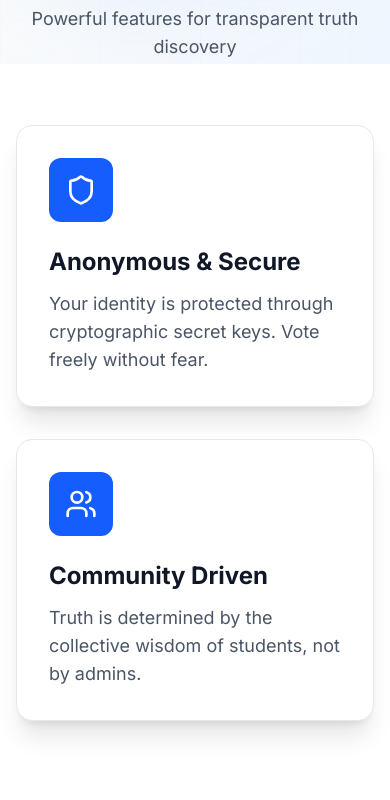
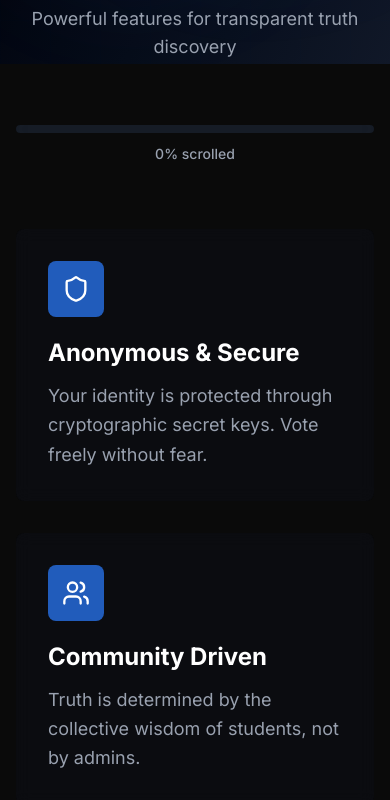
Before and after one commit to ShahzaibAhmad05/VeraNode-web, a Next.js app: page / in a window 390 px wide. Shown: the part 780-1580 px from the top of the page. Built offline with nearby package versions, Linux system fonts and the light colour scheme; no server answers.

Commit message:
Minor changes and improvements in design

```diff
--- a/app/dashboard/page.tsx
+++ b/app/dashboard/page.tsx
@@ -41,11 +41,13 @@ export default function DashboardPage() {
           userAPI.getStats(),
         ]);
 
-        setRumors(rumorsData);
-        setFilteredRumors(rumorsData);
+        setRumors(Array.isArray(rumorsData) ? rumorsData : []);
+        setFilteredRumors(Array.isArray(rumorsData) ? rumorsData : []);
         setUserStats(statsData);
       } catch (error: any) {
         toast.error('Failed to load dashboard data');
+        setRumors([]);
+        setFilteredRumors([]);
       } finally {
         setIsLoading(false);
       }
@@ -58,6 +60,11 @@ export default function DashboardPage() {
 
   // Apply filters
   useEffect(() => {
+    if (!Array.isArray(rumors)) {
+      setFilteredRumors([]);
+      return;
+    }
+
     let filtered = [...rumors];
 
     // Status filter
@@ -86,10 +93,10 @@ export default function DashboardPage() {
   }
 
   const filters = [
-    { value: 'all', label: 'All', count: rumors.length },
-    { value: 'active', label: 'Active', count: rumors.filter((r) => !r.isLocked && !r.isFinal).length },
-    { value: 'locked', label: 'Locked', count: rumors.filter((r) => r.isLocked && !r.isFinal).length },
-    { value: 'final', label: 'Final', count: rumors.filter((r) => r.isFinal).length },
+    { value: 'all', label: 'All', count: Array.isArray(rumors) ? rumors.length : 0 },
+    { value: 'active', label: 'Active', count: Array.isArray(rumors) ? rumors.filter((r) => !r.isLocked && !r.isFinal).length : 0 },
+    { value: 'locked', label: 'Locked', count: Array.isArray(rumors) ? rumors.filter((r) => r.isLocked && !r.isFinal).length : 0 },
+    { value: 'final', label: 'Final', count: Array.isArray(rumors) ? rumors.filter((r) => r.isFinal).length : 0 },
   ];
 
   const areaOptions = ['all', 'General', 'SEECS', 'NBS', 'ASAB', 'SINES', 'SCME', 'S3H'];
--- a/app/globals.css
+++ b/app/globals.css
@@ -1,4 +1,6 @@
 @import "tailwindcss";
+
+@variant dark (&:where(.dark, .dark *));
 
 * {
   scroll-behavior: smooth;
@@ -9,11 +11,10 @@
   --foreground: #171717;
 }
 
-@media (prefers-color-scheme: dark) {
-  :root {
+/* Removed @media (prefers-color-scheme: dark) to allow manual theme toggle */
+.dark {
   --background: #0a0a0a;
   --foreground: #ededed;
-  }
 }
 
 body {
@@ -44,19 +45,17 @@ body {
   background: #555;
 }
 
-/* Dark mode scrollbar */
-@media (prefers-color-scheme: dark) {
-  ::-webkit-scrollbar-track {
+/* Dark mode scrollbar - controlled by .dark class, not OS preference */
+.dark ::-webkit-scrollbar-track {
   background: #1a1a1a;
 }
 
-  ::-webkit-scrollbar-thumb {
+.dark ::-webkit-scrollbar-thumb {
   background: #555;
 }
 
-  ::-webkit-scrollbar-thumb:hover {
+.dark ::-webkit-scrollbar-thumb:hover {
   background: #777;
-  }
 }
 
 /* Animations */
--- a/app/page.tsx
+++ b/app/page.tsx
@@ -44,9 +44,6 @@ export default function HomePage() {
 
   return (
     <div className="min-h-screen">
-      {/* Scroll Progress Bar */}
-      <ScrollProgress />
-
       {/* Hero Section */}
       <section className="relative overflow-hidden py-20 px-4">
         <div className="absolute inset-0 bg-linear-to-br from-blue-50/50 via-white to-gray-50 dark:from-gray-900/50 dark:via-black dark:to-gray-950" />
@@ -96,6 +93,9 @@ export default function HomePage() {
             </p>
           </div>
 
+          {/* Scroll Progress Bar */}
+          <ScrollProgress />
+
           <div className="space-y-20">
             {/* Pair features in groups of 2 */}
             {[0, 2, 4].map((startIndex) => {
@@ -113,42 +113,36 @@ export default function HomePage() {
                     delay={0.1}
                     triggerOnce={false}
                   >
-                    <motion.div
-                      whileHover={{ scale: 1.02 }}
-                      className="bg-white dark:bg-gray-900 rounded-2xl p-8 shadow-xl border border-gray-200 dark:border-gray-800"
-                    >
-                      <div className="w-16 h-16 bg-blue-600 dark:bg-blue-500 rounded-xl flex items-center justify-center mb-6">
-                        <LeftIcon className="w-8 h-8 text-white" />
+                    <div className="p-8 bg-white/30 dark:bg-gray-900/20 backdrop-blur-sm rounded-lg">
+                      <div className="w-14 h-14 bg-blue-600/80 dark:bg-blue-500/70 rounded-lg flex items-center justify-center mb-5">
+                        <LeftIcon className="w-7 h-7 text-white" />
                       </div>
                       <h3 className="text-2xl font-bold text-gray-900 dark:text-white mb-3">
                         {leftFeature.title}
                       </h3>
-                      <p className="text-gray-600 dark:text-gray-400 text-lg">
+                      <p className="text-gray-600 dark:text-gray-400 text-lg leading-relaxed">
                         {leftFeature.description}
                       </p>
-                    </motion.div>
+                    </div>
                   </ScrollReveal>
 
-                  {/* Right Card */}
+                  {/* Right Feature */}
                   <ScrollReveal
                     direction={isEvenRow ? "right" : "left"}
                     delay={0.2}
                     triggerOnce={false}
                   >
-                    <motion.div
-                      whileHover={{ scale: 1.02 }}
-                      className="bg-white dark:bg-gray-900 rounded-2xl p-8 shadow-xl border border-gray-200 dark:border-gray-800"
-                    >
-                      <div className="w-16 h-16 bg-blue-600 dark:bg-blue-500 rounded-xl flex items-center justify-center mb-6">
-                        <RightIcon className="w-8 h-8 text-white" />
+                    <div className="p-8 bg-white/30 dark:bg-gray-900/20 backdrop-blur-sm rounded-lg">
+                      <div className="w-14 h-14 bg-blue-600/80 dark:bg-blue-500/70 rounded-lg flex items-center justify-center mb-5">
+                        <RightIcon className="w-7 h-7 text-white" />
                       </div>
                       <h3 className="text-2xl font-bold text-gray-900 dark:text-white mb-3">
                         {rightFeature.title}
                       </h3>
-                      <p className="text-gray-600 dark:text-gray-400 text-lg">
+                      <p className="text-gray-600 dark:text-gray-400 text-lg leading-relaxed">
                         {rightFeature.description}
                       </p>
-                    </motion.div>
+                    </div>
                   </ScrollReveal>
                 </div>
               );
--- a/components/layout/Header.tsx
+++ b/components/layout/Header.tsx
@@ -12,29 +12,41 @@ import { cn } from '@/lib/cn';
 const Header: React.FC = () => {
   const { isAuthenticated, user, logout } = useAuth();
   const pathname = usePathname();
-  const [isDark, setIsDark] = useState(true);
+  const [isDark, setIsDark] = useState<boolean>(() => {
+    // Initialize from localStorage if available (client-side only)
+    if (typeof window !== 'undefined') {
+      const savedTheme = localStorage.getItem('theme');
+      return savedTheme !== 'light';
+    }
+    return true; // Default to dark
+  });
+  const [mounted, setMounted] = useState(false);
 
   useEffect(() => {
-    // Set dark mode as default
-    const savedTheme = localStorage.getItem('theme');
-    if (savedTheme === 'light') {
-      setIsDark(false);
+    setMounted(true);
+    // Sync state with current theme on mount
+    const currentTheme = localStorage.getItem('theme');
+    const currentIsDark = currentTheme !== 'light';
+    setIsDark(currentIsDark);
+
+    // Ensure DOM is in sync
+    if (currentIsDark) {
+      document.documentElement.classList.add('dark');
+    } else {
       document.documentElement.classList.remove('dark');
-    } else {
-      setIsDark(true);
-      document.documentElement.classList.add('dark');
     }
   }, []);
 
   const toggleTheme = () => {
-    if (isDark) {
+    const newIsDark = !isDark;
+    setIsDark(newIsDark);
+
+    if (newIsDark) {
+      document.documentElement.classList.add('dark');
+      localStorage.setItem('theme', 'dark');
+    } else {
       document.documentElement.classList.remove('dark');
       localStorage.setItem('theme', 'light');
-      setIsDark(false);
-    } else {
-      document.documentElement.classList.add('dark');
-      localStorage.setItem('theme', 'dark');
-      setIsDark(true);
     }
   };
 
@@ -94,6 +106,7 @@ const Header: React.FC = () => {
           {/* User Actions */}
           <div className="flex items-center space-x-4">
             {/* Theme Toggle */}
+            {mounted && (
               <button
                 onClick={toggleTheme}
                 className="p-2 rounded-lg text-gray-600 hover:bg-gray-100 dark:text-gray-400 dark:hover:bg-gray-800 transition-colors"
@@ -101,6 +114,7 @@ const Header: React.FC = () => {
               >
                 {isDark ? <Sun className="w-5 h-5" /> : <Moon className="w-5 h-5" />}
               </button>
+            )}
 
             {isAuthenticated ? (
               <>
--- a/components/ui/ScrollProgress.tsx
+++ b/components/ui/ScrollProgress.tsx
@@ -9,32 +9,34 @@ export function ScrollProgress() {
     const updateScrollProgress = () => {
       const scrollHeight = document.documentElement.scrollHeight - window.innerHeight;
       const scrolled = window.scrollY;
-      const progress = (scrolled / scrollHeight) * 100;
-      setScrollProgress(progress);
+      const progress = scrollHeight > 0 ? (scrolled / scrollHeight) * 100 : 0;
+      setScrollProgress(Math.min(100, Math.max(0, progress)));
     };
 
-    window.addEventListener('scroll', updateScrollProgress);
+    window.addEventListener('scroll', updateScrollProgress, { passive: true });
     updateScrollProgress();
 
     return () => window.removeEventListener('scroll', updateScrollProgress);
   }, []);
 
   return (
-    <div className="fixed left-1/2 top-20 -translate-x-1/2 z-50 hidden lg:flex flex-col items-center">
+    <div className="flex justify-center mb-16">
+      <div className="w-full max-w-md">
         {/* Progress Bar Container */}
-      <div className="relative h-64 w-1 bg-gray-200 dark:bg-gray-800 rounded-full overflow-hidden">
+        <div className="relative h-2 w-full bg-gray-200/60 dark:bg-gray-800/60 rounded-full overflow-hidden backdrop-blur-sm">
           {/* Progress Fill */}
           <div
-          className="absolute bottom-0 w-full bg-blue-600 dark:bg-blue-500 transition-all duration-300 ease-out"
-          style={{ height: `${scrollProgress}%` }}
+            className="absolute left-0 top-0 h-full bg-linear-to-r from-blue-600 to-blue-400 dark:from-blue-500 dark:to-blue-300 transition-all duration-300 ease-out rounded-full"
+            style={{ width: `${scrollProgress}%` }}
           />
         </div>
 
         {/* Progress Percentage */}
-      <div className="mt-2 px-2 py-1 bg-white dark:bg-gray-900 border border-gray-200 dark:border-gray-800 rounded-md shadow-lg">
-        <span className="text-xs font-medium text-gray-700 dark:text-gray-300">
-          {Math.round(scrollProgress)}%
+        <div className="mt-2 text-center">
+          <span className="text-sm font-medium text-gray-600 dark:text-gray-400">
+            {Math.round(scrollProgress)}% scrolled
           </span>
+        </div>
       </div>
     </div>
   );
```
Lines whose indentation alone changed are shown as unchanged.
